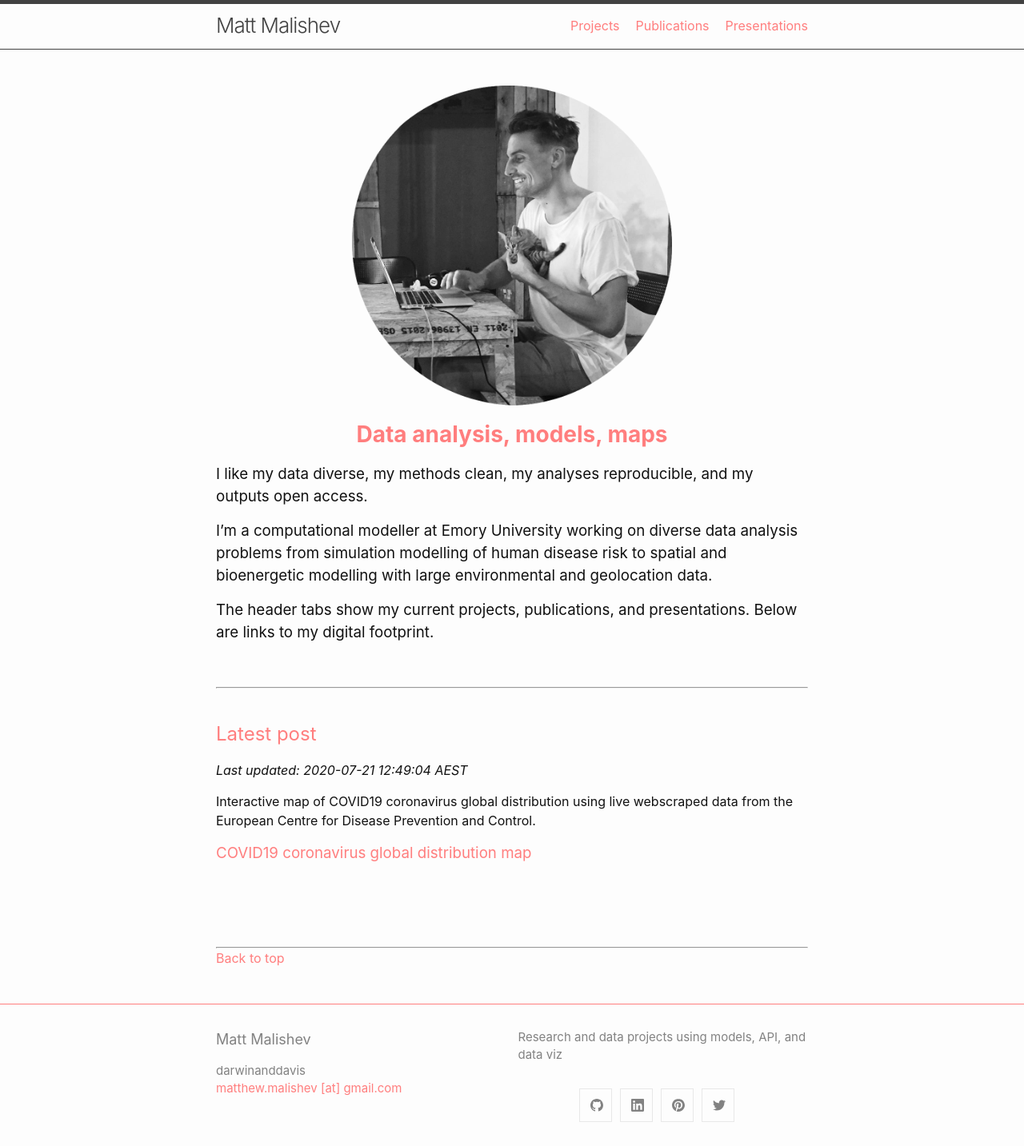
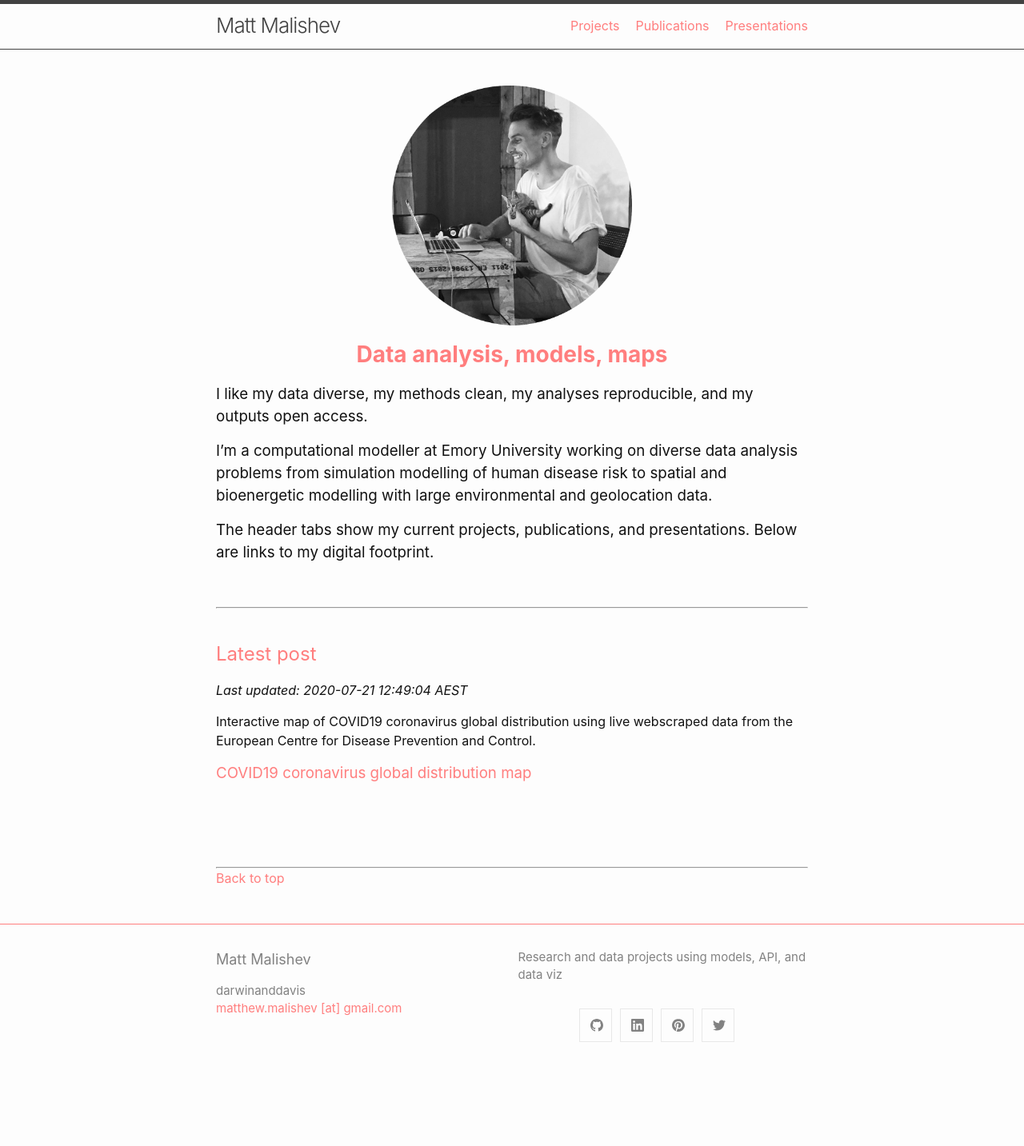
Before and after one commit to darwinanddavis/DataPortfolio, a Jekyll site: the page built from index.md, in a window 1280 px wide. Shown: the whole page at 80% size. Built offline with Jekyll 4.4.1, drawn with Linux system fonts in a browser that asks for light colours; our own code applies the rules of GitHub Pages for plain Markdown files; after the commit the page ends 1333 px from its top, so only the background shows below that.

Commit message:
pic dims

```diff
--- a/index.md
+++ b/index.md
@@ -1,7 +1,7 @@
 <a id="top"></a>
 
 <center>
-	<img src="img/mm.png" width="400" height="400" >
+	<img src="img/mm.png" width="300" height="300" >
 	<p style="font-size:60%">
 		<!-- Calle de buena mesa, Envigado, Medellin, Colombia -->
 	</p>
```
